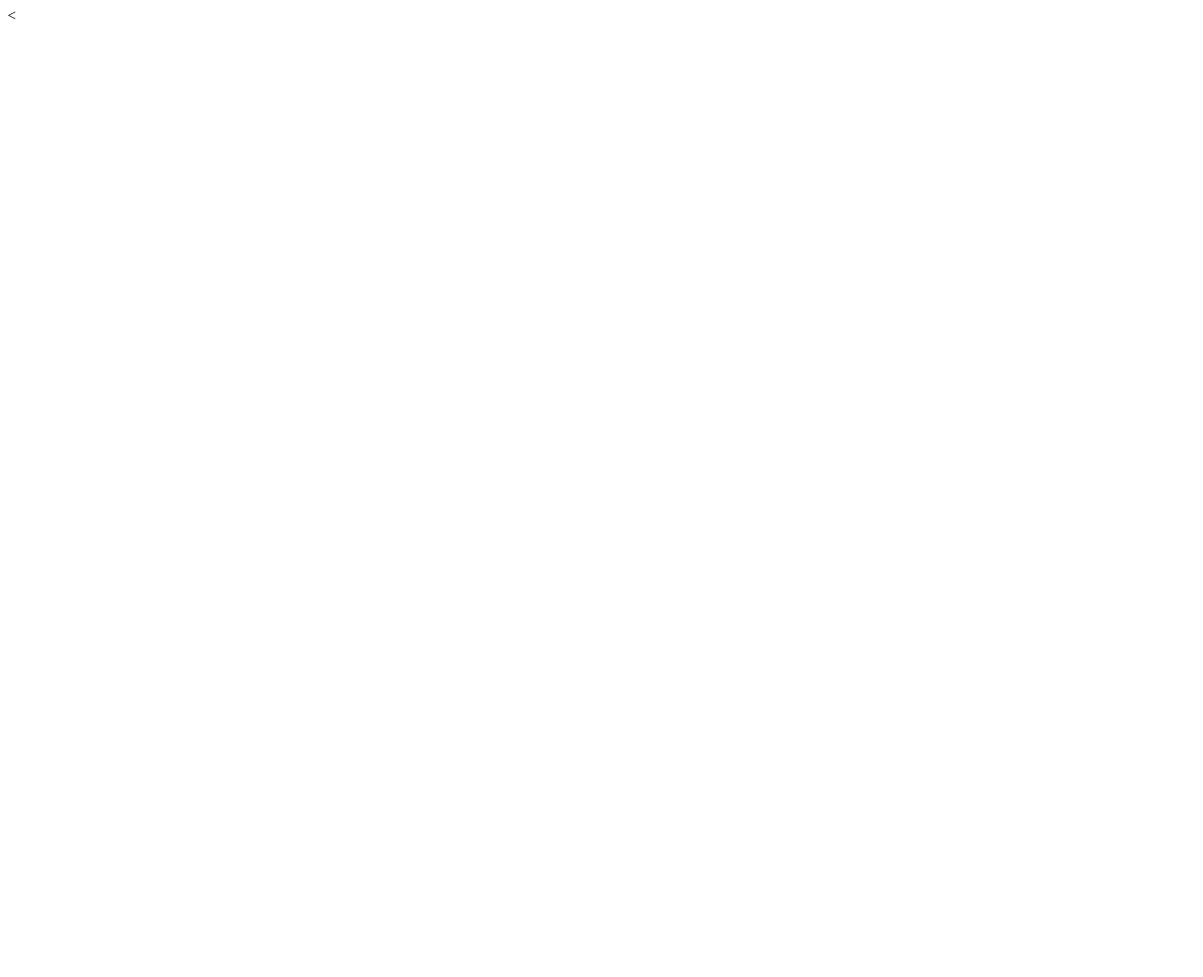
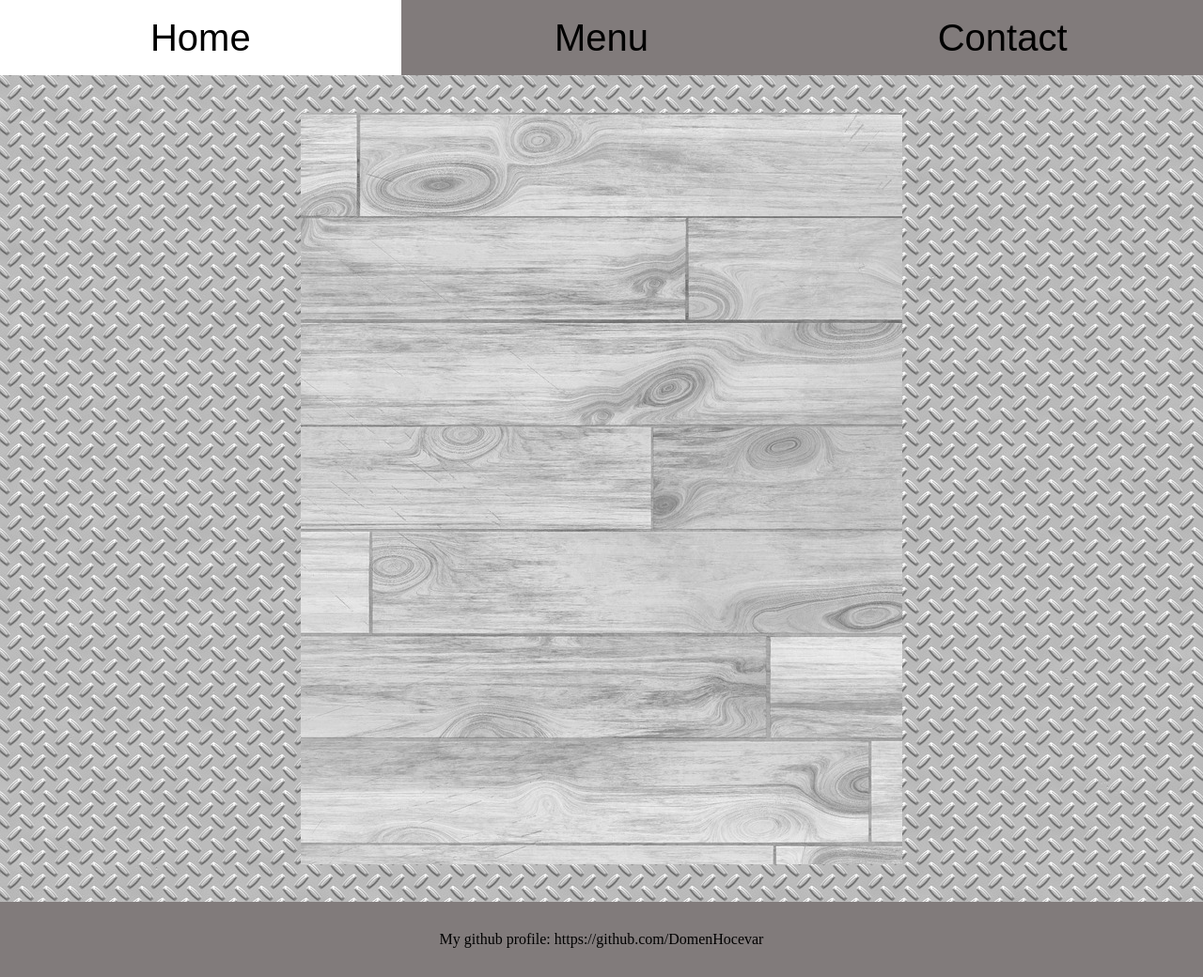
Before and after one commit to DomenHocevar/RestaurantPage, a website built with webpack: page dist/index.html in a window 1280 px wide. Shown: the whole page at 94% size. Before the commit the page ends 800 px from the top, so only its background shows below. Built offline with nearby package versions, Linux system fonts and the light colour scheme.

Commit message:
Made header, footer and the background of the main part

```diff
--- a/package.json
+++ b/package.json
@@ -22,7 +22,9 @@
   },
   "homepage": "https://github.com/DomenHocevar/RestaurantPage#readme",
   "devDependencies": {
+    "css-loader": "^5.2.6",
     "html-webpack-plugin": "^5.3.2",
+    "style-loader": "^3.0.0",
     "webpack": "^5.41.1",
     "webpack-cli": "^4.7.2"
   }
--- a/src/index.js
+++ b/src/index.js
@@ -0,0 +1,49 @@
+
+import "./style.css";
+
+
+function getHeader(params) {
+    const header = document.createElement("header");
+
+    function getButton(name) {
+        const button = document.createElement("button");
+        button.type = "button";
+        button.textContent = name;
+        return button;
+    }
+
+    header.appendChild(getButton("Home"));
+    header.appendChild(getButton("Menu"));
+    header.appendChild(getButton("Contact"));
+
+    return header;
+}
+
+function getFooter(params) {
+    const footer = document.createElement("footer");
+    footer.textContent = "My github profile: https://github.com/DomenHocevar"
+
+    return footer;
+}
+
+function setHome(params) {
+
+}
+
+function setMenu(params) {
+
+}
+
+function setContact(params) {
+
+}
+
+
+
+const body = document.querySelector("body");
+const main = document.createElement("main");
+const footer = getFooter();
+
+body.appendChild(getHeader());
+body.appendChild(main);
+body.appendChild(footer);
--- /dev/null
+++ b/src/style.css
@@ -0,0 +1,45 @@
+
+
+body, html {
+    margin: 0px;
+    padding: 0px;
+    background-color: darkgrey;
+    background-image: url("./images/metal.jpg");
+}
+
+footer {
+    margin: 0px;
+    width: 100%;
+    height: 10vh;
+    background-color: rgb(129, 123, 123);
+    display: flex;
+    justify-content: center;
+    align-items: center;
+}
+
+header {
+    margin: 0px;
+    width: 100%;
+    height: 10vh;
+    background-color: rgb(129, 123, 123);
+    display: grid;
+    grid-template-columns: 1fr 1fr 1fr;
+}
+
+header button {
+    background-color: transparent;
+    border: none;
+    font-size: 5vmin;
+}
+
+header button:hover {
+    background-color: white;
+}
+
+main {
+
+    margin: 5vh auto;
+    width: 50vw;
+    height: 100vh;
+    background-image: url("./images/wood.jpg");
+}
--- a/webpack.config.js
+++ b/webpack.config.js
@@ -2,6 +2,7 @@ const path = require('path');
 const HtmlWebpackPlugin = require('html-webpack-plugin');
 
 module.exports = {
+  mode: "development",
   entry: './src/index.js',
   output: {
     filename: 'main.js',
@@ -11,5 +12,17 @@ module.exports = {
     new HtmlWebpackPlugin({
         title: "Restaurant page"
     })
-  ]
+  ],
+  module: {
+    rules: [
+      {
+        test: /\.css$/i,
+        use: ['style-loader', 'css-loader'],
+      },
+      {
+        test: /\.(png|svg|jpg|jpeg|gif)$/i,
+        type: 'asset/resource',
+      },
+    ],
+  },
 };
```
Also changed, not shown: dist/295d60365cd3ae7435c6.jpg (added), dist/79ad253de4895498d391.jpg (added), dist/b9a7b2e9d366be3b325a.jpg (added), dist/index.html, dist/main.js, src/images/metal.jpg (added), src/images/wood.jpg (added), 1 other file.
